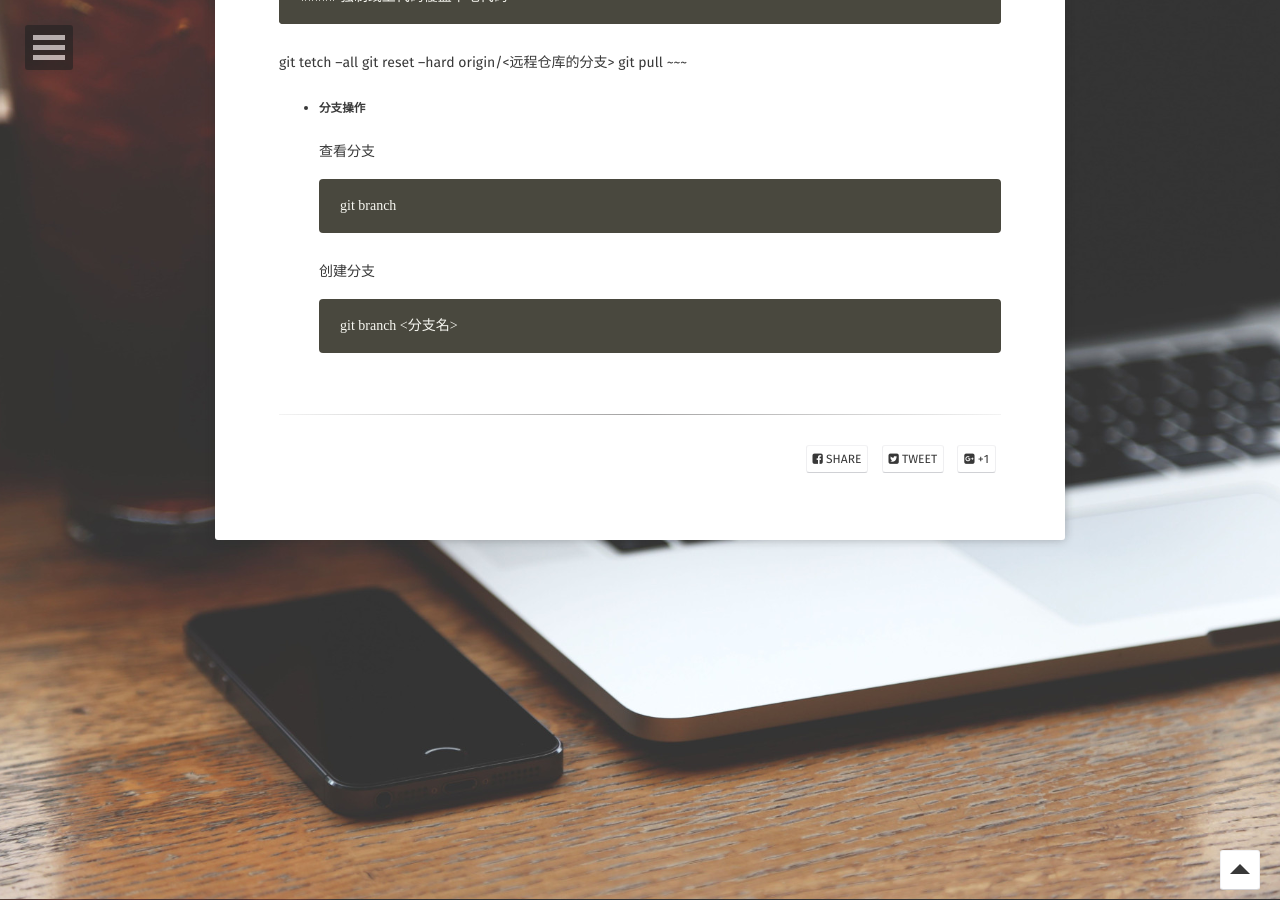
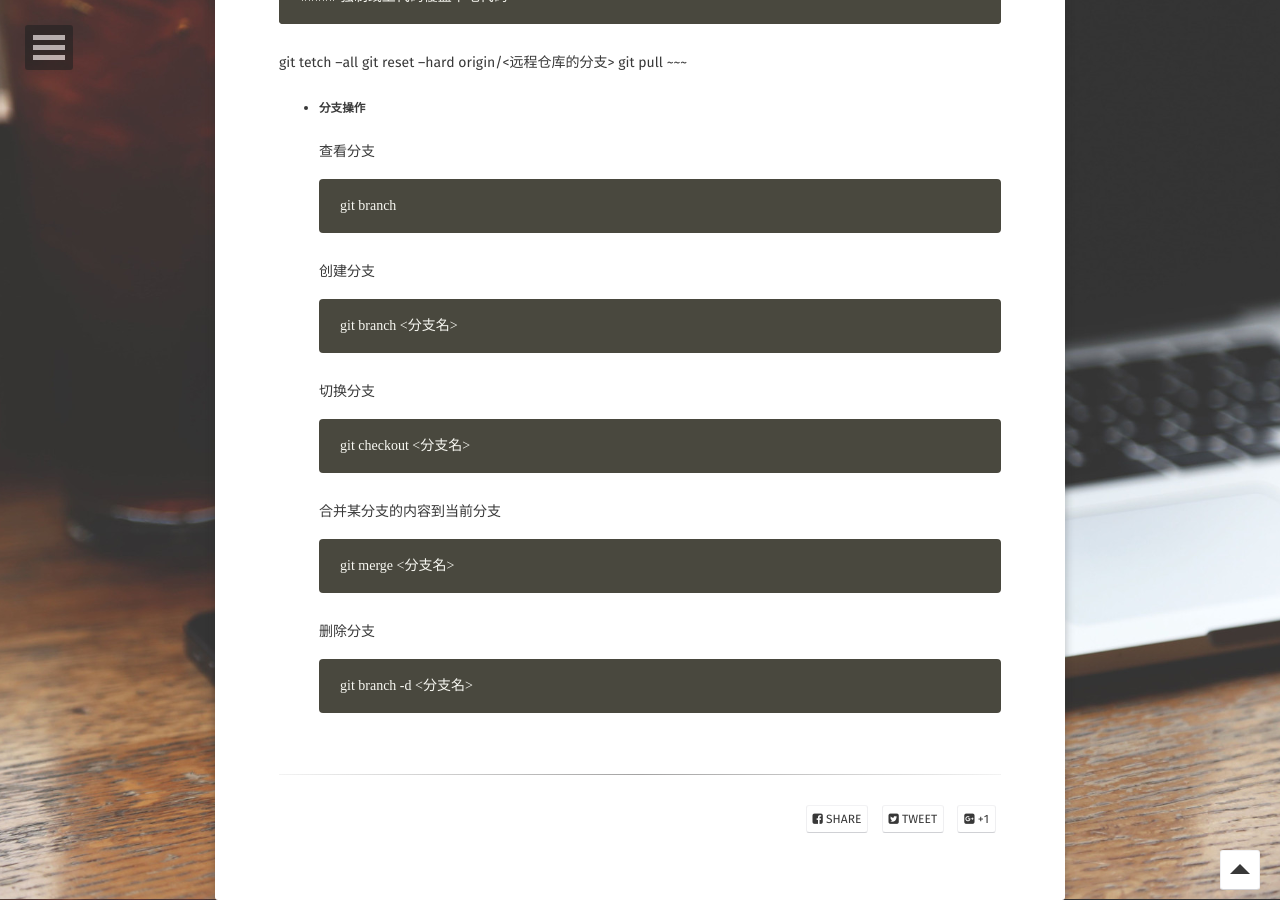
Before and after one commit to 396494384/396494384.github.io, a Jekyll site: the page built from _posts/2022-04-24-Git常用命令说明.md, in a window 1280 px wide and 900 px high, scrolled down 901 px. Built offline with Jekyll 4.4.1, drawn with Linux system fonts in a browser that asks for light colours; some web fonts are replaced; our own code applies the rules of GitHub Pages for plain Markdown files; comment, search, counter and statistics services are not loaded.

Commit message:
修改文件: _posts/2022-04-24-Git常用命令说明.md

````diff
--- a/_posts/2022-04-24-Git常用命令说明.md
+++ b/_posts/2022-04-24-Git常用命令说明.md
@@ -53,3 +53,15 @@ git branch
 ```
 git branch <分支名>
 ```
+  切换分支
+```
+git checkout <分支名>
+```
+  合并某分支的内容到当前分支
+```
+git merge <分支名>
+```
+  删除分支
+```
+git branch -d <分支名>
+```
````
